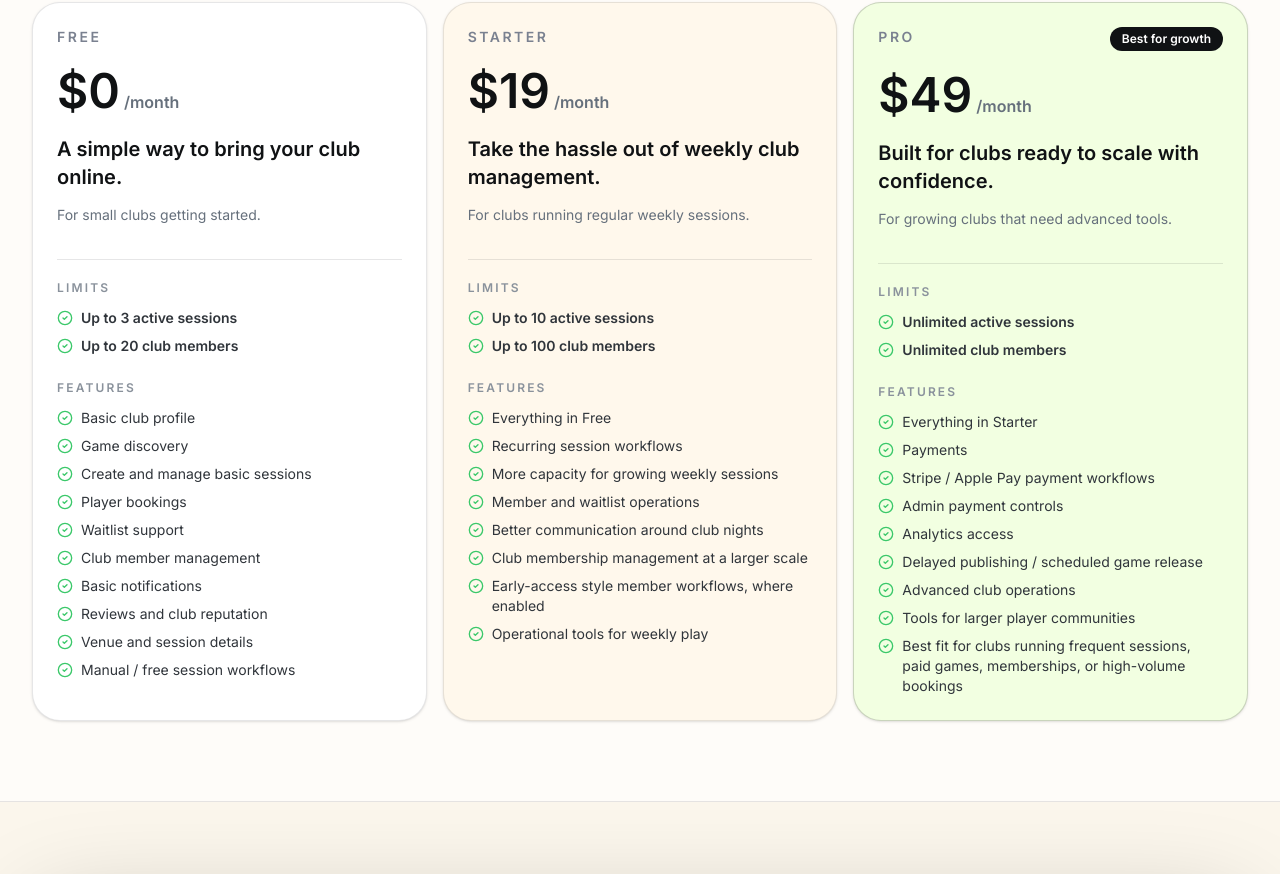
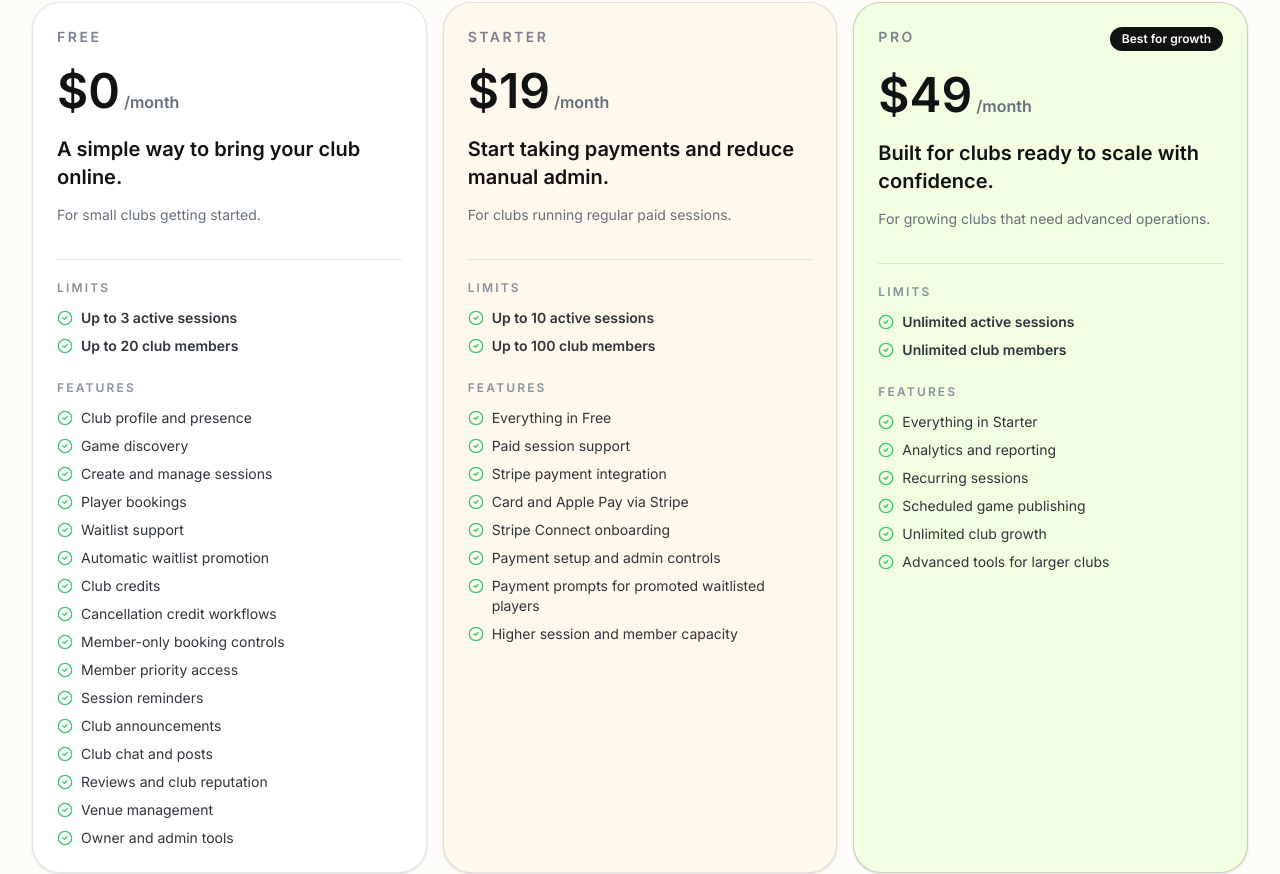
Before and after one commit to bozokelly/pickleball-booking-app, a Next.js app in the folder pickleball-web/: page / in a window 1280 px wide. Shown: the part 4813-5687 px from the top of the page. Built offline with nearby package versions, Linux system fonts and the light colour scheme.

Commit message:
Correct club pricing tier copy

```diff
--- a/pickleball-web/src/app/page.tsx
+++ b/pickleball-web/src/app/page.tsx
@@ -142,54 +142,57 @@
     limits: ['Up to 3 active sessions', 'Up to 20 club members'],
     tone: 'bg-white',
     points: [
-      'Basic club profile',
+      'Club profile and presence',
       'Game discovery',
-      'Create and manage basic sessions',
+      'Create and manage sessions',
       'Player bookings',
       'Waitlist support',
-      'Club member management',
-      'Basic notifications',
+      'Automatic waitlist promotion',
+      'Club credits',
+      'Cancellation credit workflows',
+      'Member-only booking controls',
+      'Member priority access',
+      'Session reminders',
+      'Club announcements',
+      'Club chat and posts',
       'Reviews and club reputation',
-      'Venue and session details',
-      'Manual / free session workflows',
+      'Venue management',
+      'Owner and admin tools',
     ],
   },
   {
     name: 'Starter',
     price: '$19',
-    tagline: 'Take the hassle out of weekly club management.',
-    description: 'For clubs running regular weekly sessions.',
+    tagline: 'Start taking payments and reduce manual admin.',
+    description: 'For clubs running regular paid sessions.',
     limits: ['Up to 10 active sessions', 'Up to 100 club members'],
     tone: 'bg-[#FFF8EC]',
     points: [
       'Everything in Free',
-      'Recurring session workflows',
-      'More capacity for growing weekly sessions',
-      'Member and waitlist operations',
-      'Better communication around club nights',
-      'Club membership management at a larger scale',
-      'Early-access style member workflows, where enabled',
-      'Operational tools for weekly play',
+      'Paid session support',
+      'Stripe payment integration',
+      'Card and Apple Pay via Stripe',
+      'Stripe Connect onboarding',
+      'Payment setup and admin controls',
+      'Payment prompts for promoted waitlisted players',
+      'Higher session and member capacity',
     ],
   },
   {
     name: 'Pro',
     price: '$49',
     tagline: 'Built for clubs ready to scale with confidence.',
-    description: 'For growing clubs that need advanced tools.',
+    description: 'For growing clubs that need advanced operations.',
     limits: ['Unlimited active sessions', 'Unlimited club members'],
     tone: 'bg-[#F2FFE1]',
     featured: true,
     points: [
       'Everything in Starter',
-      'Payments',
-      'Stripe / Apple Pay payment workflows',
-      'Admin payment controls',
-      'Analytics access',
-      'Delayed publishing / scheduled game release',
-      'Advanced club operations',
-      'Tools for larger player communities',
-      'Best fit for clubs running frequent sessions, paid games, memberships, or high-volume bookings',
+      'Analytics and reporting',
+      'Recurring sessions',
+      'Scheduled game publishing',
+      'Unlimited club growth',
+      'Advanced tools for larger clubs',
     ],
   },
 ];
```
